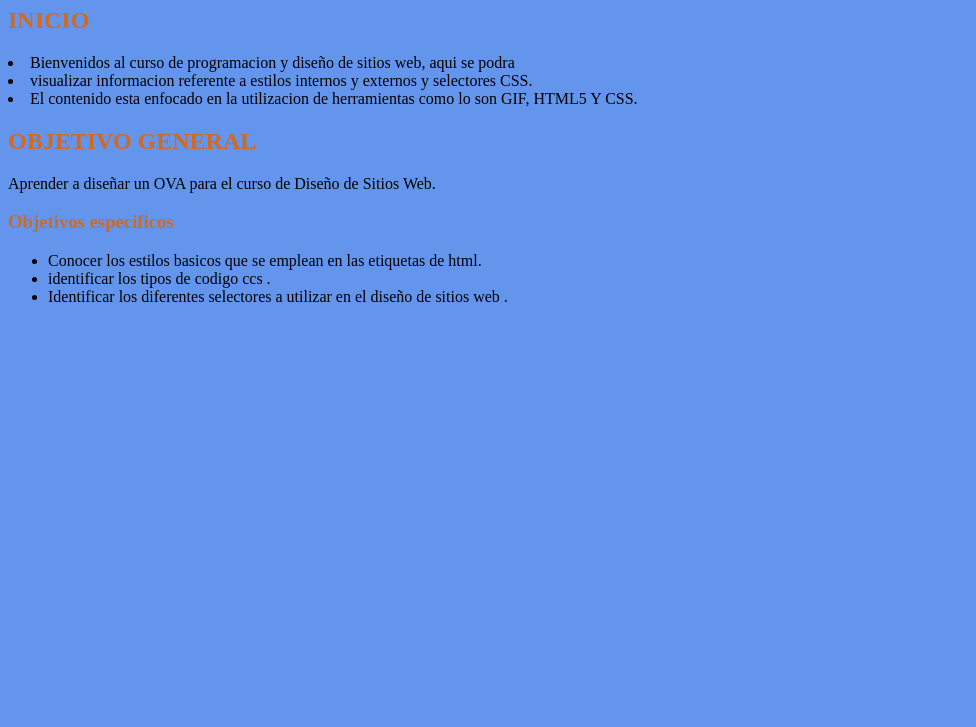
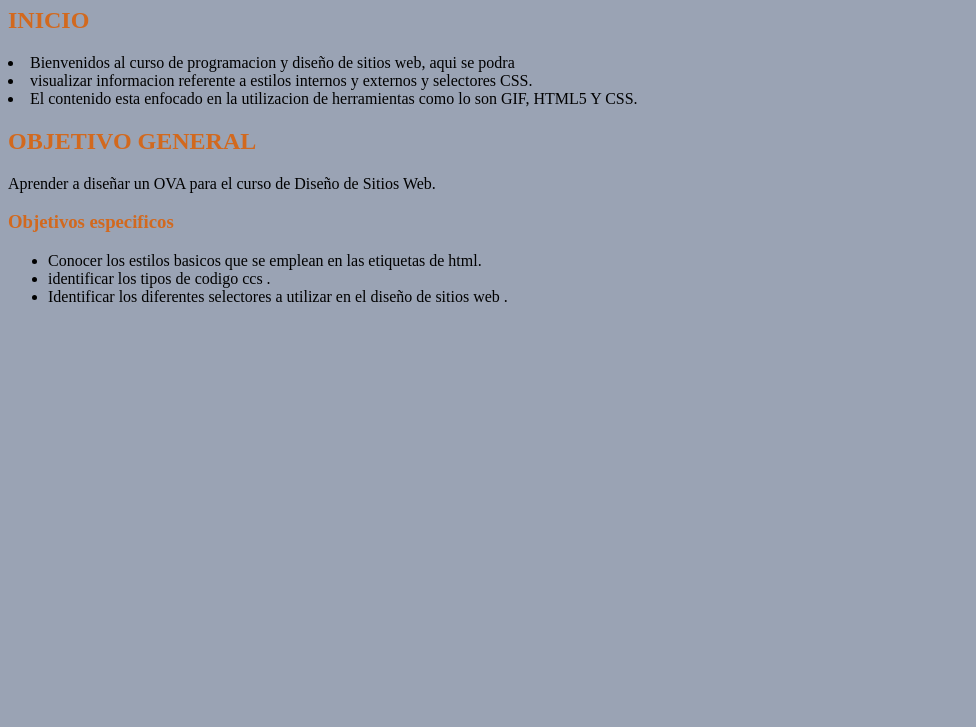
Before and after one commit to luisa-gomez/DSW-LuisaGomez, a plain HTML site: page planning.html in a window 1280 px wide. Shown: the part 73-800 px from the top of the page, without its empty margins (0-976 px from the left). Drawn offline with Linux system fonts and the light colour scheme.

Commit message:
Update planning.html

```diff
--- a/planning.html
+++ b/planning.html
@@ -6,7 +6,7 @@
 
 
 </head>
-<body style="background-color: cornflowerblue;">
+<body style="background-color: rgb(154, 163, 180);">
 
 </body>
 <h1 style="color: chocolate;">CSS3: ESTILOS INTERNOS Y EXTERNOS ,SELECTORES  CSS</h1>
```
